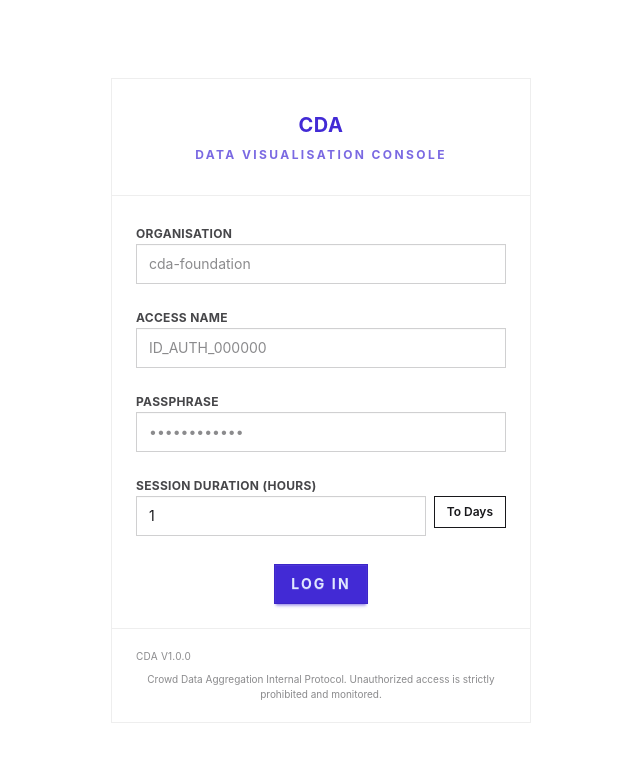
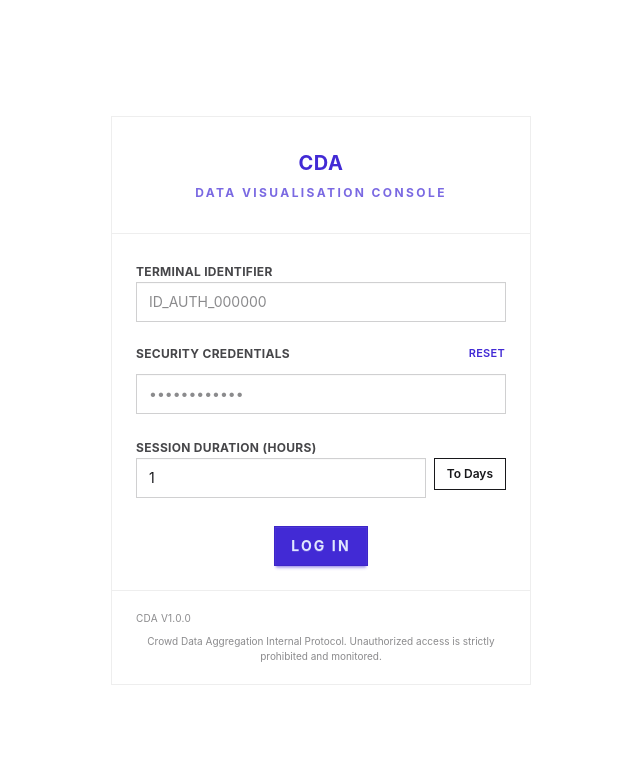
Before and after one commit to AKArien/cda-web-console, a React (Vite) app: page /login in a window 1280 px wide. Shown: the top 762 px of the page, without its empty margins (319-959 px from the left). Built offline with nearby package versions, Linux system fonts and the light colour scheme.

Commit message:
Revert "add org to login form"
This reverts commit 357bf6f656cb4f2be2d20b49e1f18560f75b89fe.

```diff
--- a/src/pages/Login.tsx
+++ b/src/pages/Login.tsx
@@ -12,10 +12,10 @@ export default function Login(){
 	const [durationUnit, setDurationUnit] = useState<"hours" | "days">("hours")
 
 	const navigate = useNavigate()
+	const passInputRef = useRef<HTMLInputElement>(null)
 
 	async function submitForm(form: HTMLFormElement) {
 		const formData = new FormData(form)
-		const org = formData.get("organisation") as string
 		const access = formData.get("access") as string
 		const pass = formData.get("pass") as string
 		const reqDurRaw = formData.get("req_dur")
@@ -29,7 +29,7 @@ export default function Login(){
 		const reqDur = reqDurHours * SECONDS_PER_HOUR
 
 		try {
-			await login(org, access, pass, reqDur)
+			await login(access, pass, reqDur)
 			void navigate("/")
 		} catch (e) {
 			setError(e as string)
@@ -73,27 +73,10 @@ export default function Login(){
 
 					<div className="space-y-2">
 						<label
-							htmlFor="organisation"
-							className="text-xs font-bold tracking-wide uppercase text-base-content/80"
-						>
-							Organisation
-						</label>
-						<input
-							id="organisation"
-							name="organisation"
-							type="text"
-							placeholder="cda-foundation"
-							required
-							className="input input-bordered w-full rounded-none"
-						/>
-					</div>
-
-					<div className="space-y-2">
-						<label
 							htmlFor="access"
 							className="text-xs font-bold tracking-wide uppercase text-base-content/80"
 						>
-							Access name
+							Terminal Identifier
 						</label>
 						<input
 							id="access"
@@ -106,18 +89,33 @@ export default function Login(){
 					</div>
 
 					<div className="space-y-2">
-						<label
-							htmlFor="pass"
-							className="text-xs font-bold tracking-wide uppercase text-base-content/80"
-						>
-							Passphrase
-						</label>
+						<div className="flex items-center justify-between gap-2">
+							<label
+								htmlFor="pass"
+								className="text-xs font-bold tracking-wide uppercase text-base-content/80"
+							>
+								Security Credentials
+							</label>
+							<button
+								type="button"
+								onClick={() => {
+									if (passInputRef.current) {
+										passInputRef.current.value = ""
+										passInputRef.current.focus()
+									}
+								}}
+								className="btn btn-ghost btn-xs rounded-none px-0 uppercase tracking-wide text-primary"
+							>
+								Reset
+							</button>
+						</div>
 						<input
 							id="pass"
 							name="pass"
 							type="password"
 							placeholder="••••••••••••"
 							required
+							ref={passInputRef}
 							className="input input-bordered w-full rounded-none"
 						/>
 					</div>
```
